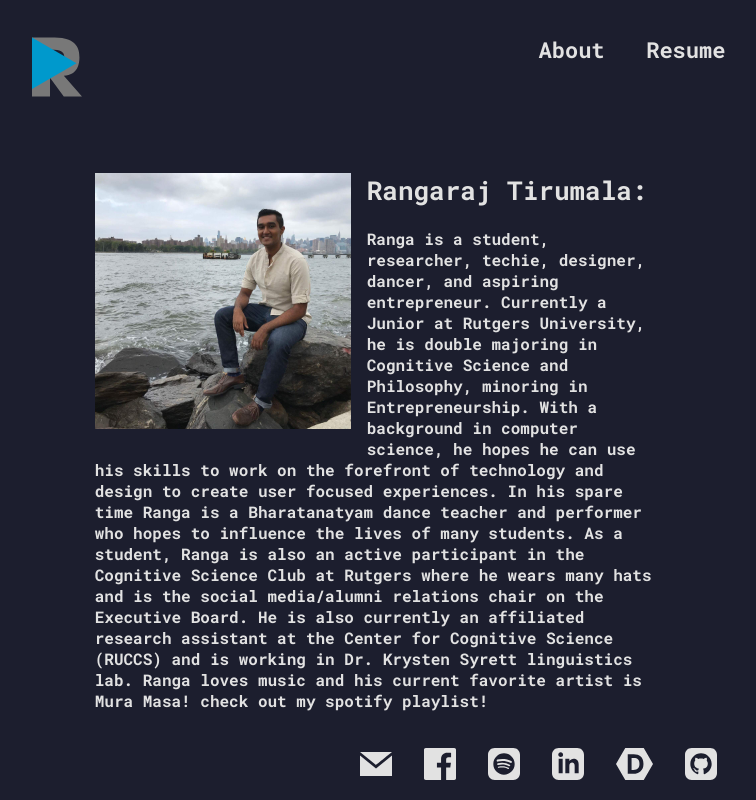
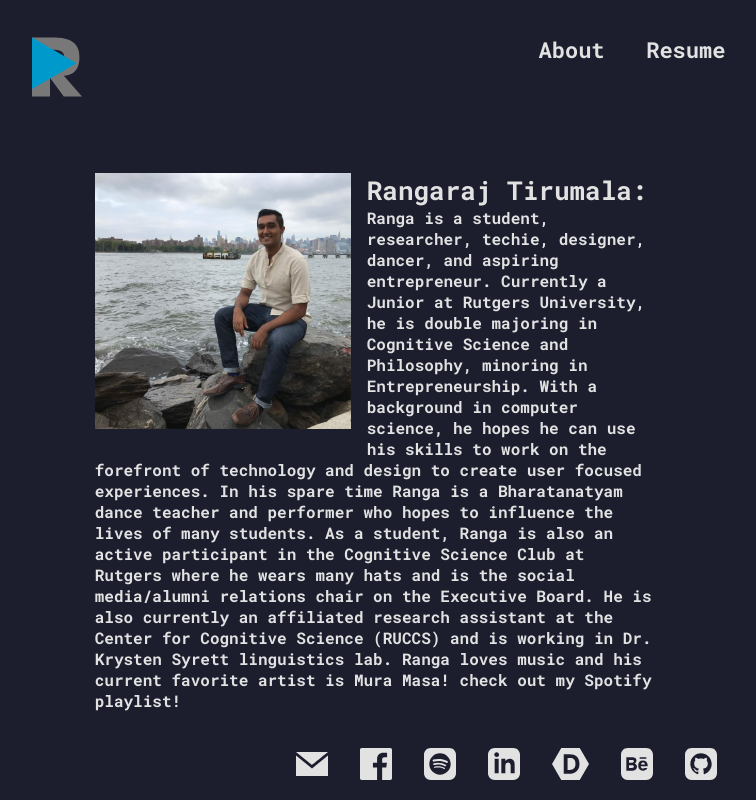
Before and after one commit to rangat/rangat.github.io, a website: page about.html in a window 1280 px wide. Shown: the whole page, without its empty margins (265-1021 px from the left). Drawn offline with Linux system fonts and the light colour scheme; a web font is replaced by a local one.

Commit message:
added behance and edited about

```diff
--- a/about.html
+++ b/about.html
@@ -3,6 +3,7 @@
 <head>
   <meta charset="utf-8">
   <meta name="viewport" content="width=device-width, initial-scale=1">
+  <title>About Ranga</title>
   <link href="https://fonts.googleapis.com/css?family=PT+Mono|Roboto+Mono:700" rel="stylesheet">
   <link rel="shortcut icon" type="image/png" href="favicon.png"/>
   <link rel="stylesheet" href="main.css">
@@ -25,13 +26,15 @@
     <div class="middle">
       <div class="inner">
         <img class="profile" src="profile.jpeg" alt="Rangaraj Tirumala">
-        <p><h4>Rangaraj Tirumala:</h3><br>Ranga is a student, researcher, techie, designer, dancer, and aspiring entrepreneur. Currently a Junior at Rutgers University, he is double majoring in Cognitive Science and Philosophy, minoring in Entrepreneurship. With a background in computer science, he hopes he can use his skills to work on the forefront of technology and design to create user focused experiences. In his spare time Ranga is a Bharatanatyam dance teacher and performer who hopes to influence the lives of many students. As a student, Ranga is also an active participant in the Cognitive Science Club at Rutgers where he wears many hats and is the social media/alumni relations chair on the Executive Board. He is also currently an affiliated research assistant at the Center for Cognitive Science (RUCCS) and is working in Dr. Krysten Syrett linguistics lab. Ranga loves music and his current favorite artist is Mura Masa! check out my <a href="https://open.spotify.com/user/1287724819/playlist/0wZzVIybGxNpjWaUngWR6V?si=T-QteG6URTWm17t14F1FHg">spotify playlist</a>!</p>
+        <h4>Rangaraj Tirumala:</h3>
+        <p>Ranga is a student, researcher, techie, designer, dancer, and aspiring entrepreneur. Currently a Junior at Rutgers University, he is double majoring in Cognitive Science and Philosophy, minoring in Entrepreneurship. With a background in computer science, he hopes he can use his skills to work on the forefront of technology and design to create user focused experiences. In his spare time Ranga is a Bharatanatyam dance teacher and performer who hopes to influence the lives of many students. As a student, Ranga is also an active participant in the Cognitive Science Club at Rutgers where he wears many hats and is the social media/alumni relations chair on the Executive Board. He is also currently an affiliated research assistant at the Center for Cognitive Science (RUCCS) and is working in Dr. Krysten Syrett linguistics lab. Ranga loves music and his current favorite artist is Mura Masa! check out my <a>Spotify playlist!</a></p>
       </div>
     </div>
   </div>
   <div class="footer-container">
     <ul class="footer-ul">
       <li><a href="https://github.com/rangat"><img class="social-logo" src="icons/github.svg" alt="Github"></a></li>
+      <li><a href="https://www.behance.net/rangarajtc653"><img class="social-logo" src="icons/behance.svg" alt="Behance"></a></li>
       <li><a href="https://devpost.com/rangat"><img class="social-logo" src="icons/devpost.svg" alt="Devpost"></a></li>
       <li><a href="https://linkedin.com/in/rangarajt"><img class="social-logo" src="icons/linkedin.svg" alt="Linkedin"></a></li>
       <li><a href="https://open.spotify.com/user/1287724819/playlist/0wZzVIybGxNpjWaUngWR6V?si=T-QteG6URTWm17t14F1FHg"><img class="social-logo" src="icons/spotify.svg" alt="Spotify Playlist"></a></li>
```
Also changed, not shown: index.html (+3 -1 lines), icons/behance.svg (added).
